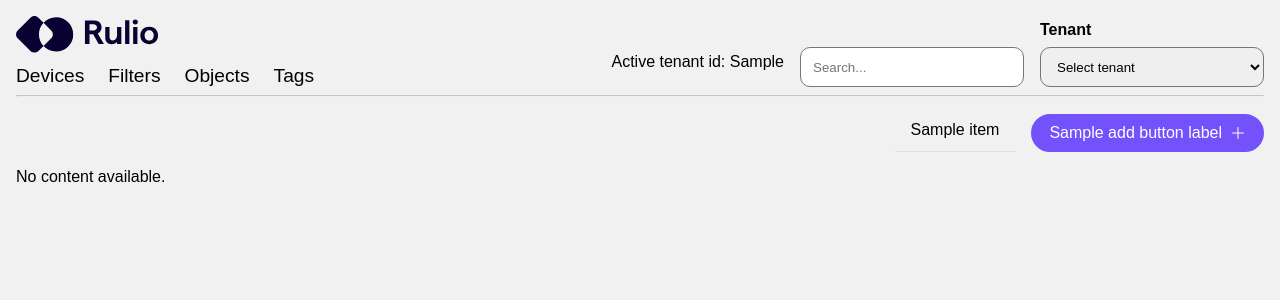
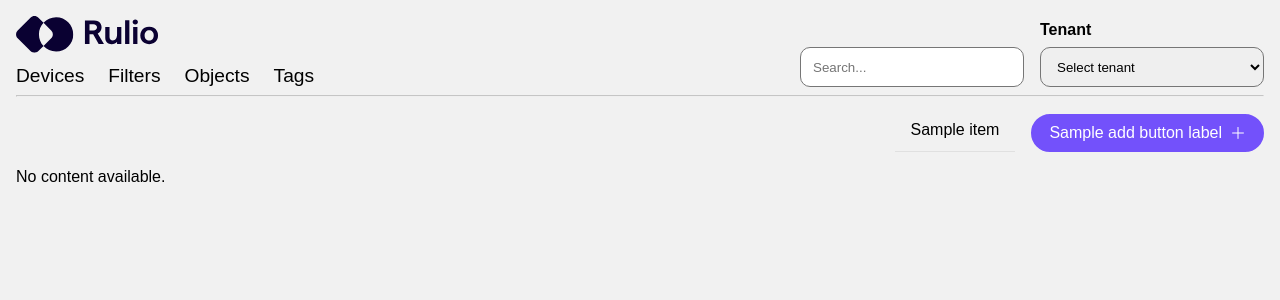
Before and after one commit to Uninett/Rulio, a Django app: template src/backend/templates/tags.html in a window 1280 px wide. Shown: the top 300 px of the page. Run offline with Django 5.2, Linux system fonts and the light colour scheme; the template is opened without the code that fills it: most values are stand-ins (such as "Sample title", 1, 10 or a date in 2020).

Commit message:
Removed test for selected tenant

```diff
--- a/src/backend/templates/partials/_header.html
+++ b/src/backend/templates/partials/_header.html
@@ -32,7 +32,6 @@
         </div>
 
         <div class="header-actions">
-            <p>Active tenant id: {{ selected_tenant }}</p> <!-- For testing purposes -->
             <input class="form-control" type="search" name="search" placeholder="Search...">
 
             <div class="form-group">
```
